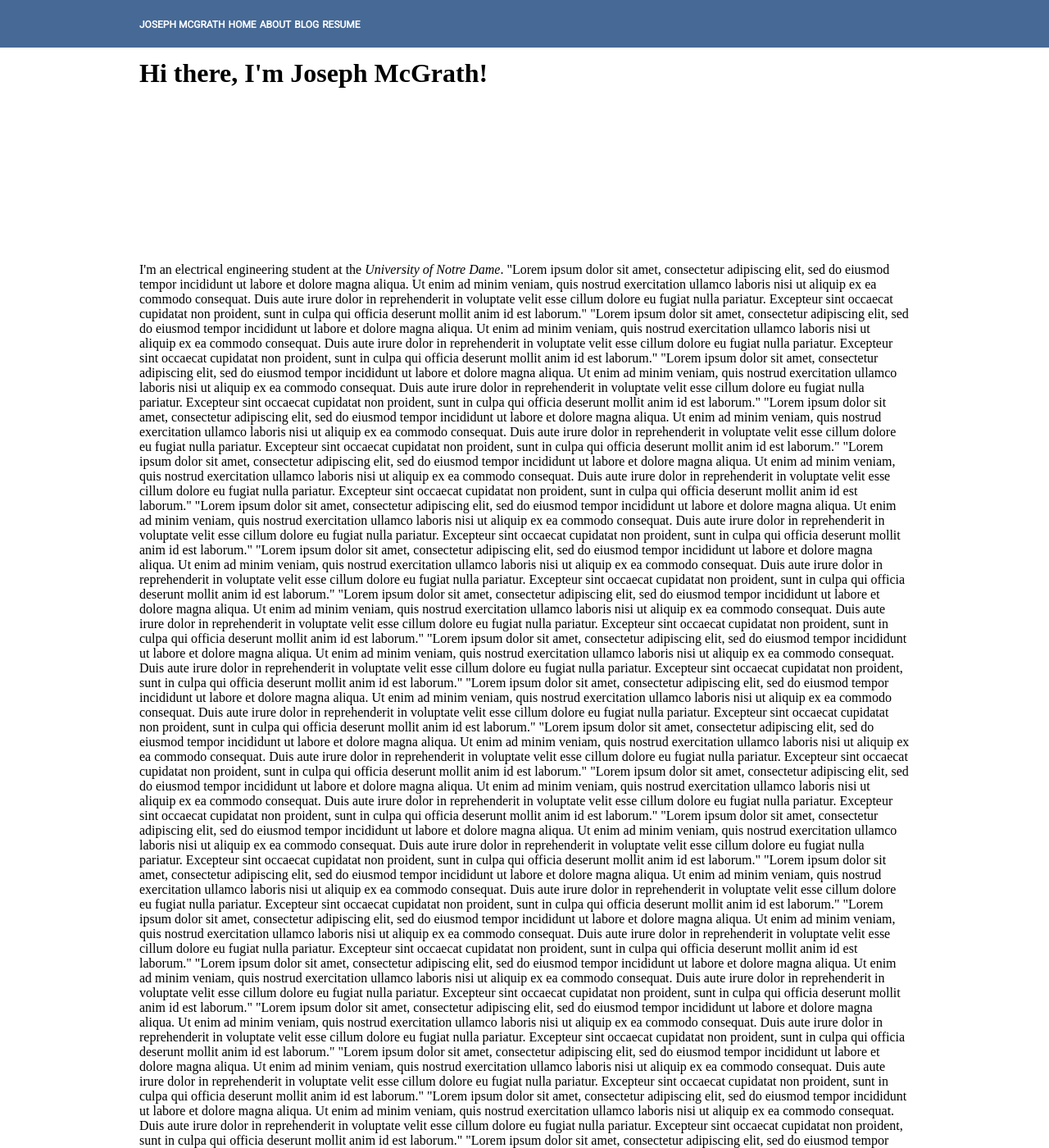
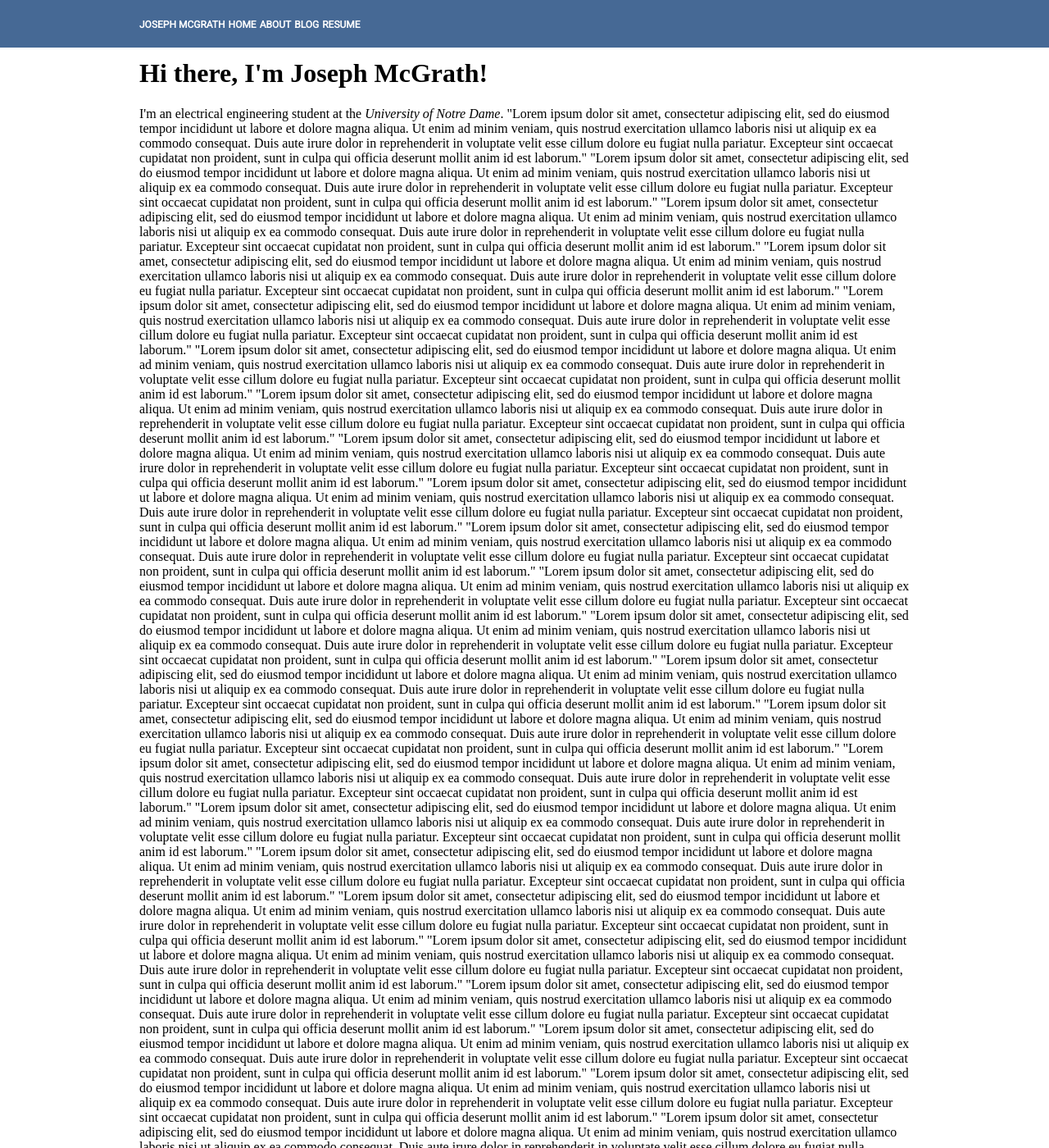
Before and after one commit to josepmcgrath/josepmcgrath.github.io, a Jekyll site: the page built from index.html, in a window 1280 px wide and 1400 px high. Shown: the whole window at 82% size. Built offline with Jekyll 4.4.1, drawn with Linux system fonts in a browser that asks for light colours.

Commit message:
Update main.css

```diff
--- a/css/main.css
+++ b/css/main.css
@@ -1,5 +1,5 @@
 .header  {
-    background-color: #466995;
+    background-color: rgba(70,105,149,100%);
     width: 100%;
     top: 0px;
     left: 0px;
@@ -39,7 +39,7 @@ body {
 
 p {
     position: relative;
-    top: 240px;
+    top: 50px;
 }
 
 h1 {
```
